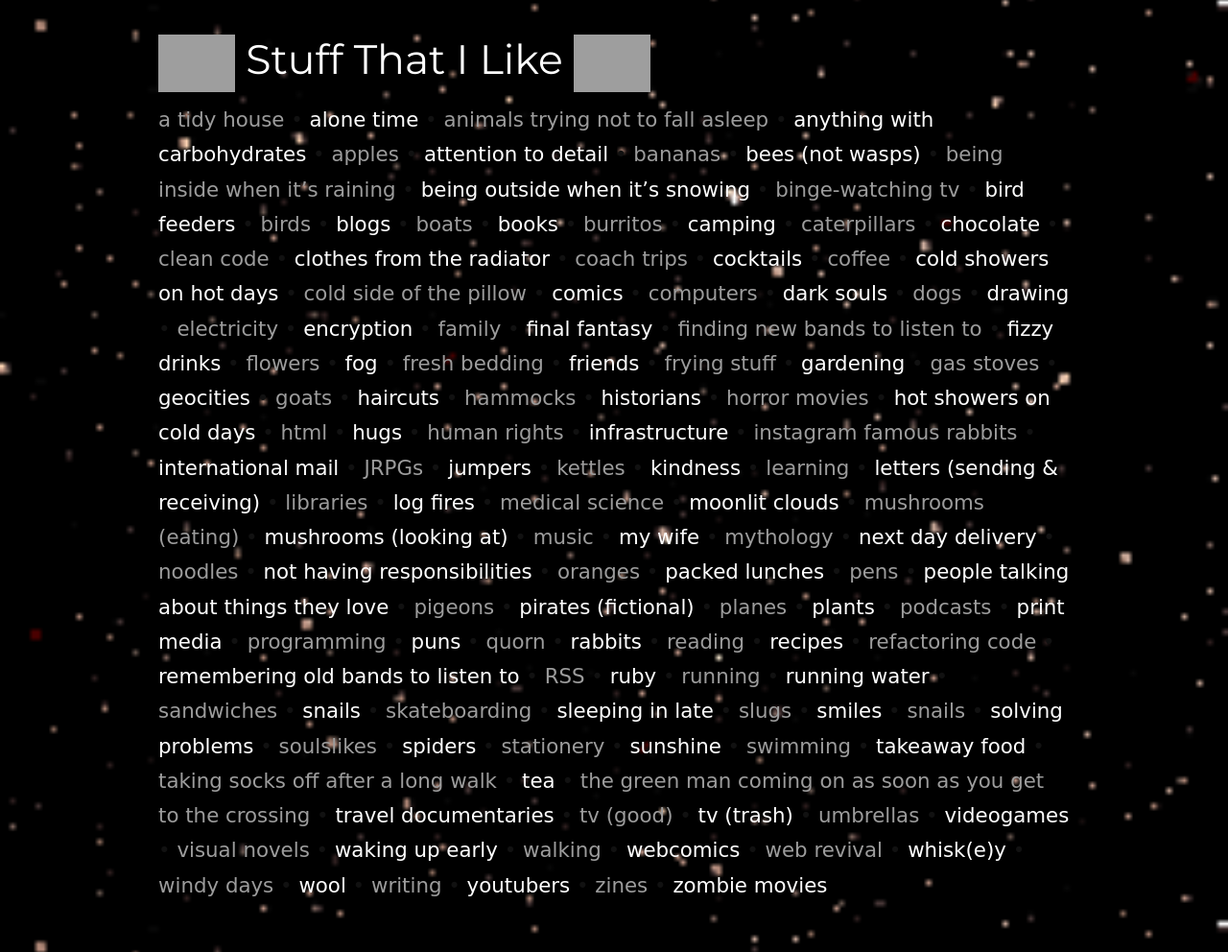
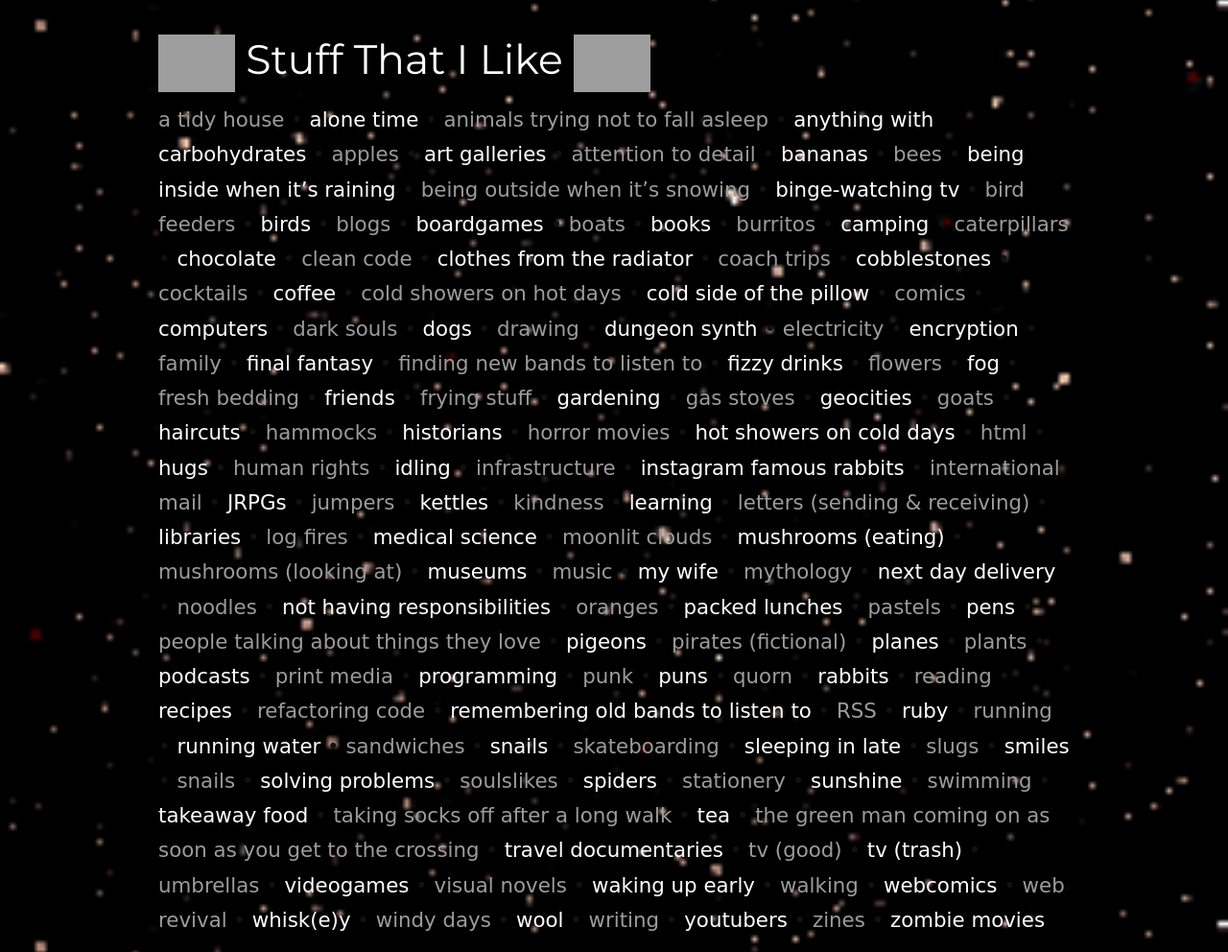
Before and after one commit to jsrn/jsrn.github.io, a Jekyll site: the page built from stuffthatilike.md, in a window 1280 px wide. Shown: the whole page at 96% size. Built offline with Jekyll 4.4.1, drawn with Linux system fonts in a browser that asks for light colours; grey boxes are pictures that could not be loaded.

Commit message:
Some more things that I like

```diff
--- a/stuffthatilike.md
+++ b/stuffthatilike.md
@@ -11,15 +11,17 @@
 <span class='thing-i-like'>animals trying not to fall asleep</span> &bull;
 <span class='thing-i-like'>anything with carbohydrates</span> &bull;
 <span class='thing-i-like'>apples</span> &bull;
+<span class='thing-i-like'>art galleries</span> &bull;
 <span class='thing-i-like'>attention to detail</span> &bull;
 <span class='thing-i-like'>bananas</span> &bull;
-<span class='thing-i-like'>bees (not wasps)</span> &bull;
+<span class='thing-i-like'>bees</span> &bull;
 <span class='thing-i-like'>being inside when it's raining</span> &bull;
 <span class='thing-i-like'>being outside when it's snowing</span> &bull;
 <span class='thing-i-like'>binge-watching tv</span> &bull;
 <span class='thing-i-like'>bird feeders</span> &bull;
 <span class='thing-i-like'>birds</span> &bull;
 <span class='thing-i-like'>blogs</span> &bull;
+<span class='thing-i-like'>boardgames</span> &bull;
 <span class='thing-i-like'>boats</span> &bull;
 <span class='thing-i-like'>books</span> &bull;
 <span class='thing-i-like'>burritos</span> &bull;
@@ -29,6 +31,7 @@
 <span class='thing-i-like'>clean code</span> &bull;
 <span class='thing-i-like'>clothes from the radiator</span> &bull;
 <span class='thing-i-like'>coach trips</span> &bull;
+<span class='thing-i-like'>cobblestones</span> &bull;
 <span class='thing-i-like'>cocktails</span> &bull;
 <span class='thing-i-like'>coffee</span> &bull;
 <span class='thing-i-like'>cold showers on hot days</span> &bull;
@@ -38,6 +41,7 @@
 <span class='thing-i-like'>dark souls</span> &bull;
 <span class='thing-i-like'>dogs</span> &bull;
 <span class='thing-i-like'>drawing</span> &bull;
+<span class='thing-i-like'>dungeon synth</span> &bull;
 <span class='thing-i-like'>electricity</span> &bull;
 <span class='thing-i-like'>encryption</span> &bull;
 <span class='thing-i-like'>family</span> &bull;
@@ -61,6 +65,7 @@
 <span class='thing-i-like'>html</span> &bull;
 <span class='thing-i-like'>hugs</span> &bull;
 <span class='thing-i-like'>human rights</span> &bull;
+<span class='thing-i-like'>idling</span> &bull;
 <span class='thing-i-like'>infrastructure</span> &bull;
 <span class='thing-i-like'>instagram famous rabbits</span> &bull;
 <span class='thing-i-like'>international mail</span> &bull;
@@ -76,6 +81,7 @@
 <span class='thing-i-like'>moonlit clouds</span> &bull;
 <span class='thing-i-like'>mushrooms (eating)</span> &bull;
 <span class='thing-i-like'>mushrooms (looking at)</span> &bull;
+<span class='thing-i-like'>museums</span> &bull;
 <span class='thing-i-like'>music</span> &bull;
 <span class='thing-i-like'>my wife</span> &bull;
 <span class='thing-i-like'>mythology</span> &bull;
@@ -84,6 +90,7 @@
 <span class='thing-i-like'>not having responsibilities</span> &bull;
 <span class='thing-i-like'>oranges</span> &bull;
 <span class='thing-i-like'>packed lunches</span> &bull;
+<span class='thing-i-like'>pastels</span> &bull;
 <span class='thing-i-like'>pens</span> &bull;
 <span class='thing-i-like'>people talking about things they love</span> &bull;
 <span class='thing-i-like'>pigeons</span> &bull;
@@ -93,6 +100,7 @@
 <span class='thing-i-like'>podcasts</span> &bull;
 <span class='thing-i-like'>print media</span> &bull;
 <span class='thing-i-like'>programming</span> &bull;
+<span class='thing-i-like'>punk</span> &bull;
 <span class='thing-i-like'>puns</span> &bull;
 <span class='thing-i-like'>quorn</span> &bull;
 <span class='thing-i-like'>rabbits</span> &bull;
```
